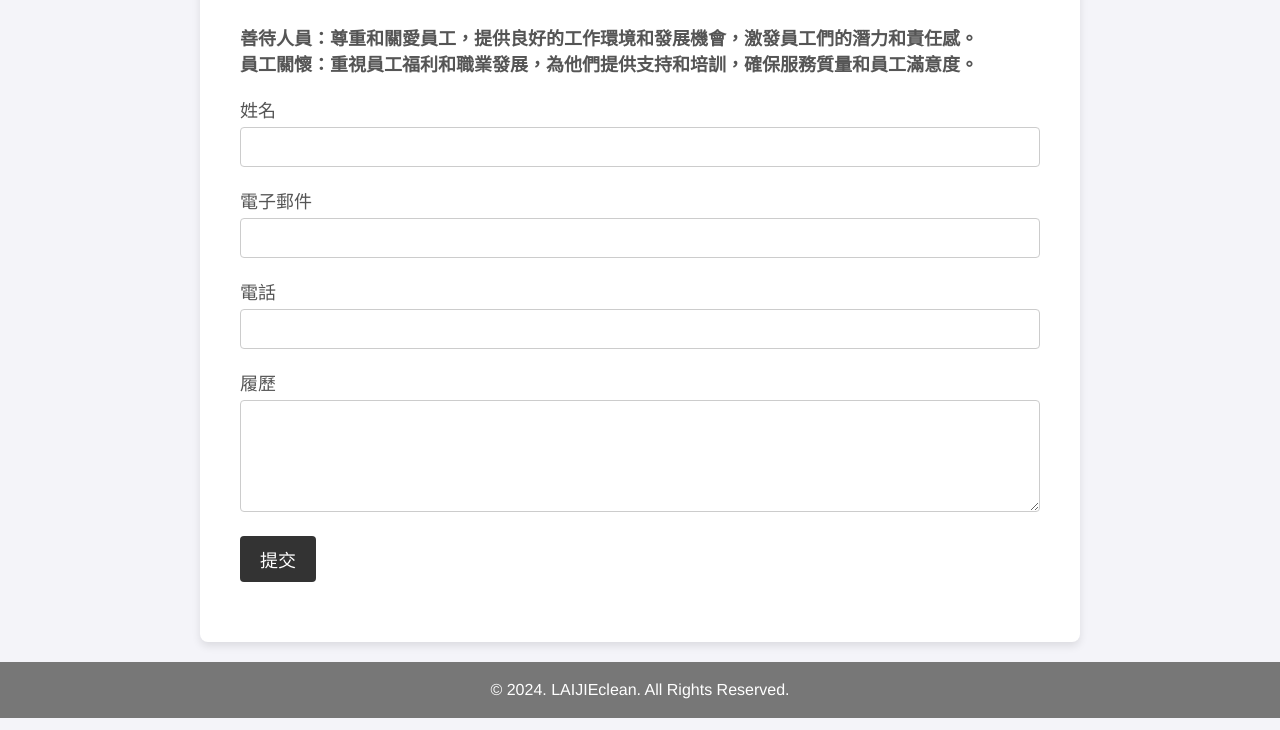
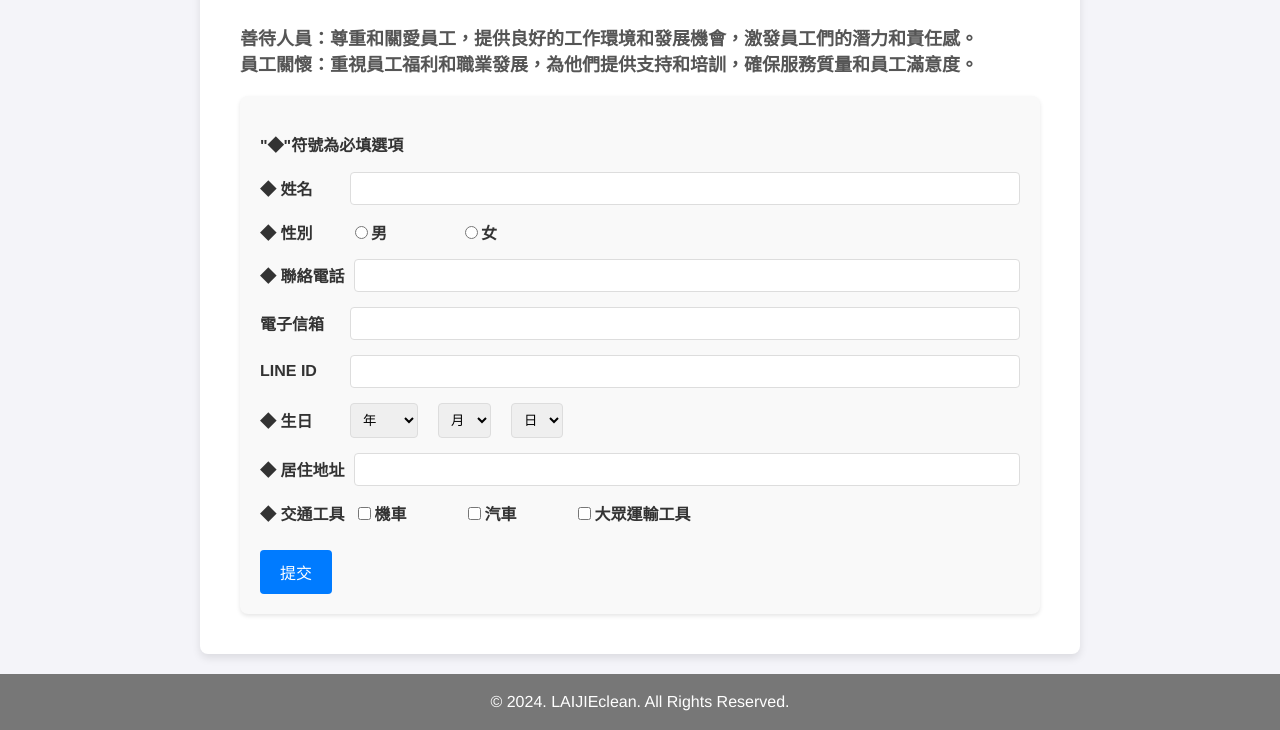
Before and after one commit to Bob-1231/cleaning, a plain HTML site: page partners.html in a window 1280 px wide. Shown: the part 409-1139 px from the top of the page. Drawn offline with Linux system fonts and the light colour scheme.

Commit message:
Update partners page

```diff
--- a/partners.html
+++ b/partners.html
@@ -1,5 +1,6 @@
 <!DOCTYPE html>
 <html lang="zh-Hant">
+
 <head>
     <meta charset="UTF-8">
     <meta name="viewport" content="width=device-width, initial-scale=1.0">
@@ -163,43 +164,63 @@
             margin-bottom: 20px;
         }
 
+        form {
+            background-color: #f9f9f9;
+            padding: 20px;
+            border-radius: 8px;
+            box-shadow: 0 2px 4px rgba(0, 0, 0, 0.1);
+            margin-top: 20px;
+        }
+
         .form-group {
-            margin-bottom: 20px;
+            display: flex;
+            align-items: center;
+            margin-bottom: 15px;
         }
 
         .form-group label {
-            display: block;
-            margin-bottom: 5px;
-            font-size: 18px;
-            color: #555;
+            font-weight: bold;
+            margin-right: 10px;
+            min-width: 80px;
         }
 
-        .form-group input, .form-group textarea {
-            width: 100%;
-            padding: 10px;
-            font-size: 16px;
-            border: 1px solid #ccc;
+        input,
+        select {
+            flex-grow: 1;
+            padding: 8px;
+            margin-top: 0;
+            border: 1px solid #ddd;
             border-radius: 4px;
+            transition: border-color 0.3s ease;
             box-sizing: border-box;
         }
 
-        .form-group textarea {
-            resize: vertical;
+        .checkbox-group,
+        .form-group div {
+            display: flex;
+            gap: 20px;
+            margin-top: 0;
         }
 
-        .form-group button {
+        button[type="submit"] {
+            background-color: #007bff;
+            color: white;
             padding: 10px 20px;
-            font-size: 18px;
-            background-color: #333;
-            color: #fff;
             border: none;
             border-radius: 4px;
+            font-size: 16px;
             cursor: pointer;
-            transition: background 0.3s;
+            transition: background-color 0.3s ease;
+            margin-top: 10px;
         }
 
-        .form-group button:hover {
-            background-color: #555;
+        button[type="submit"]:hover {
+            background-color: #0056b3;
+        }
+
+        #loading-message {
+            font-weight: bold;
+            color: #007bff;
         }
 
         footer {
@@ -208,9 +229,9 @@
             text-align: center;
             color: white;
         }
-
     </style>
 </head>
+
 <body>
 
     <div class="navbar">
@@ -246,35 +267,164 @@
             <strong>員工關懷：重視員工福利和職業發展，為他們提供支持和培訓，確保服務質量和員工滿意度。</strong>
         </p>
 
-        <form>
+        <form id="contact-form" onsubmit="sendEmail(event)">
+            <p><strong>"◆"符號為必填選項</strong></p>
             <div class="form-group">
-                <label for="name">姓名</label>
+                <label for="name">◆ 姓名</label>
                 <input type="text" id="name" name="name" required>
             </div>
 
             <div class="form-group">
-                <label for="email">電子郵件</label>
-                <input type="email" id="email" name="email" required>
+                <label>◆ 性別</label>
+                <div>
+                    <label><input type="radio" name="gender" value="男" required>男</label>
+                    <label><input type="radio" name="gender" value="女">女</label>
+                </div>
             </div>
 
             <div class="form-group">
-                <label for="phone">電話</label>
+                <label for="phone">◆ 聯絡電話</label>
                 <input type="tel" id="phone" name="phone" required>
             </div>
 
             <div class="form-group">
-                <label for="resume">履歷</label>
-                <textarea id="resume" name="resume" rows="5" required></textarea>
+                <label for="email">電子信箱</label>
+                <input type="email" id="email" name="email">
             </div>
 
             <div class="form-group">
-                <button type="submit">提交</button>
+                <label for="line_id">LINE ID</label>
+                <input type="text" id="line_id" name="line_id">
             </div>
+
+            <div class="form-group">
+                <label for="birthdate">◆ 生日</label>
+                <div>
+                    <select id="birth-year" name="birth-year" required>
+                        <option value="">年</option>
+                    </select>
+                    <select id="birth-month" name="birth-month" required>
+                        <option value="">月</option>
+                    </select>
+                    <select id="birth-day" name="birth-day" required>
+                        <option value="">日</option>
+                    </select>
+                </div>
+            </div>
+
+            <div class="form-group">
+                <label for="address">◆ 居住地址</label>
+                <input type="text" id="address" name="address" required>
+            </div>
+
+            <div class="form-group">
+                <label>◆ 交通工具</label>
+                <div class="checkbox-group">
+                    <label><input type="checkbox" name="transportation" value="機車">機車</label>
+                    <label><input type="checkbox" name="transportation" value="汽車">汽車</label>
+                    <label><input type="checkbox" name="transportation" value="大眾運輸">大眾運輸工具</label>
+                </div>
+            </div>
+
+            <button type="submit">提交</button>
+            <span id="transportation-error" style="color: red; display: none;"><strong>請選擇至少一種交通工具。</strong></span>
+            <span id="loading-message" style="display: none; margin-left: 10px;">表單提交中，請稍後...</span>
+            <p id="response-message" style="color: green; display: none;">申請已成功提交！</p>
         </form>
+
     </div>
 
     <footer>
         <p>© 2024. LAIJIEclean. All Rights Reserved.</p>
     </footer>
+
+    <script>
+        const currentYear = new Date().getFullYear();
+        const yearSelect = document.getElementById('birth-year');
+        for (let year = 1900; year <= currentYear; year++) {
+            const option = document.createElement('option');
+            option.value = year;
+            option.textContent = year;
+            yearSelect.appendChild(option);
+        }
+
+        const monthSelect = document.getElementById('birth-month');
+        for (let month = 1; month <= 12; month++) {
+            const option = document.createElement('option');
+            option.value = month;
+            option.textContent = month;
+            monthSelect.appendChild(option);
+        }
+
+        function updateDays() {
+            const year = parseInt(yearSelect.value);
+            const month = parseInt(monthSelect.value);
+            const daySelect = document.getElementById('birth-day');
+
+            daySelect.innerHTML = '<option value="">日</option>';
+
+            if (!isNaN(year) && !isNaN(month)) {
+                const daysInMonth = new Date(year, month, 0).getDate();
+                for (let day = 1; day <= daysInMonth; day++) {
+                    const option = document.createElement('option');
+                    option.value = day;
+                    option.textContent = day;
+                    daySelect.appendChild(option);
+                }
+            }
+        }
+
+        yearSelect.addEventListener('change', updateDays);
+        monthSelect.addEventListener('change', updateDays);
+
+        function validateForm() {
+            const checkboxes = document.querySelectorAll('input[name="transportation"]');
+            const errorSpan = document.getElementById('transportation-error');
+            let isChecked = false;
+
+            for (let i = 0; i < checkboxes.length; i++) {
+                if (checkboxes[i].checked) {
+                    isChecked = true;
+                    break;
+                }
+            }
+
+            if (!isChecked) {
+                errorSpan.style.display = 'block';
+                return false;
+            } else {
+                errorSpan.style.display = 'none';
+                return true;
+            }
+        }
+
+        function sendEmail(event) {
+            event.preventDefault();
+
+            if (!validateForm()) {
+                return;
+            }
+
+            document.getElementById('loading-message').style.display = 'inline';
+
+            const form = document.getElementById('contact-form');
+            const formData = new FormData(form);
+            const scriptURL = 'https://script.google.com/macros/s/AKfycbzUbZli6hYZBhCY_azjBjs9Q8UrZsP9O7FavVZ6uCnKr37WTWYP5VFqDN9WY8ptTvvqJw/exec';
+
+            fetch(scriptURL, { method: 'POST', body: formData })
+                .then(response => response.text())
+                .then(data => {
+                    document.getElementById('loading-message').style.display = 'none';
+                    document.getElementById('response-message').style.display = 'block';
+                    form.reset();
+                })
+                .catch(error => {
+                    console.error('錯誤!', error.message);
+                    document.getElementById('loading-message').style.display = 'none';
+                });
+        }
+    </script>
+
 </body>
+
 </html>
```
